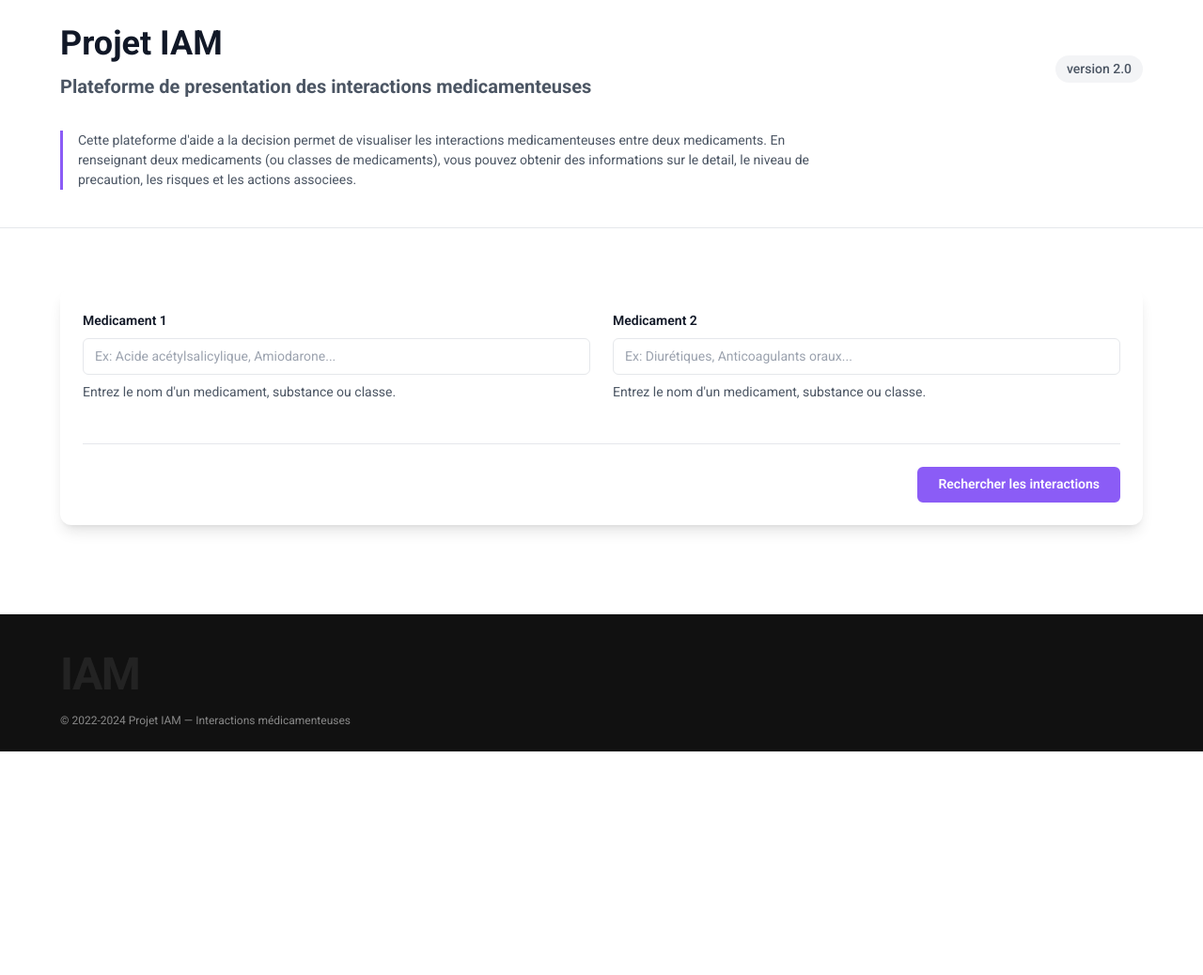
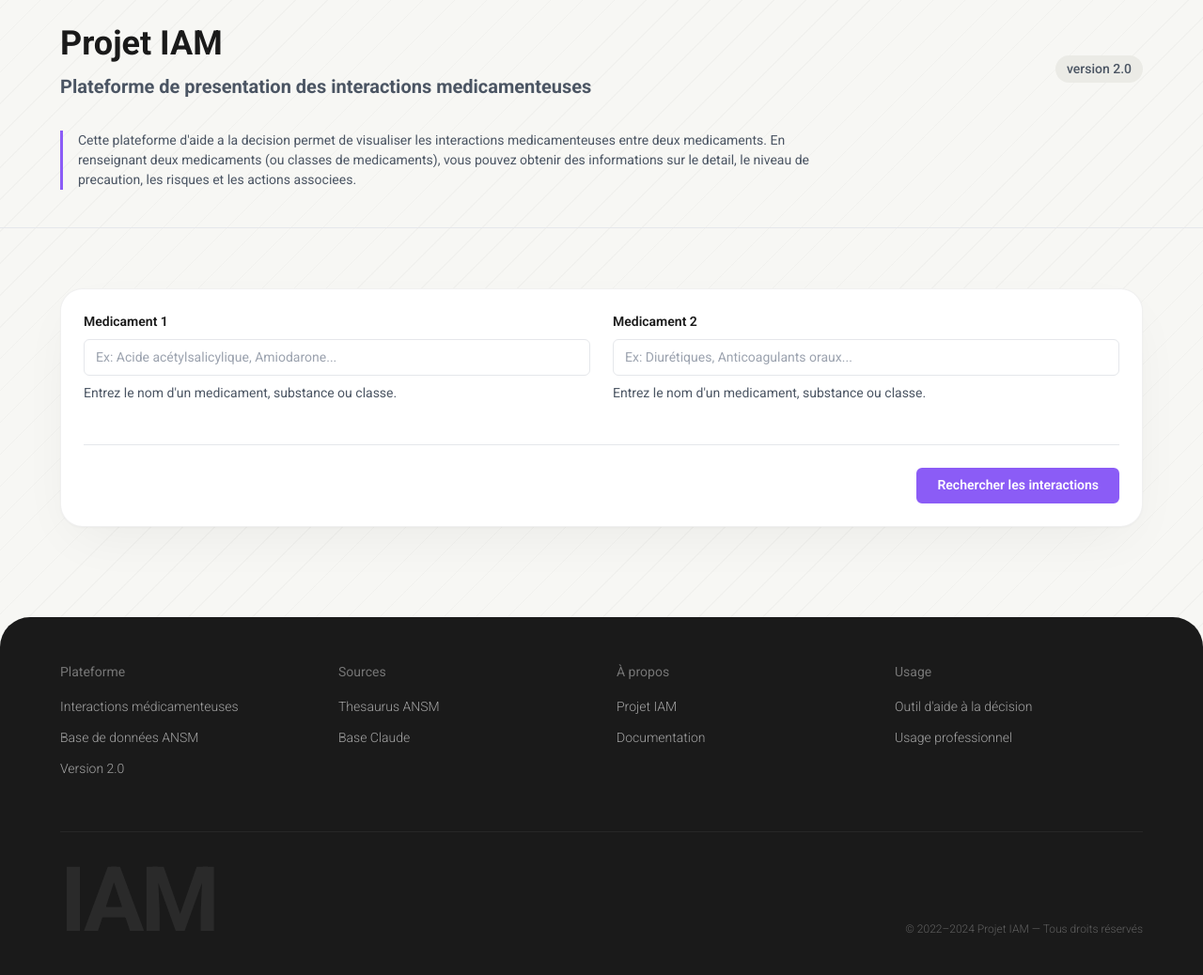
Before and after one commit to AmielDylan/projet-iam, a Flask app: page / in a window 1280 px wide. Shown: the whole page at 94% size. Before the commit the page ends 800 px from the top, so only its background shows below. Run offline with Flask 3, Linux system fonts and the light colour scheme.

Commit message:
Apply Paper.app aesthetic: warm background, diagonal texture, redesigned footer
- Background #F7F7F4 (warm off-white) matching Paper.app palette
- Fixed diagonal line texture via body::before (repeating-linear-gradient -45deg, 3% opacity)
- Selection highlight #E5E5DF warm tint
- Footer: dark #1A1A1A, rounded-top 2rem, 4-column links grid (Plateforme / Sources / À propos / Usage)
- Footer bottom: large faded IAM wordmark (opacity 7%) left, copyright right
- Form card: rounded-2xl, soft warm shadow, subtle warm border

Co-Authored-By: Claude Sonnet 4.6 <noreply@anthropic.com>

```diff
--- a/static/css/base.css
+++ b/static/css/base.css
@@ -164,8 +164,24 @@ button {
 
 /* Selection */
 ::selection {
-    background-color: var(--color-secondary);
-    color: var(--color-text-inverse);
+    background-color: #E5E5DF;
+    color: var(--color-text);
+}
+
+/* Paper diagonal texture — fixed so it doesn't scroll with content */
+body::before {
+    content: '';
+    position: fixed;
+    inset: 0;
+    pointer-events: none;
+    z-index: 0;
+    background-image: repeating-linear-gradient(
+        -45deg,
+        rgba(0, 0, 0, 0.025),
+        rgba(0, 0, 0, 0.025) 1px,
+        transparent 1px,
+        transparent 24px
+    );
 }
 
 /* Scrollbar styling (optional) */
--- a/static/css/layout.css
+++ b/static/css/layout.css
@@ -10,6 +10,8 @@
     display: flex;
     flex-direction: column;
     min-height: 100vh;
+    position: relative;
+    z-index: 1;
 }
 
 .main-content {
@@ -90,8 +92,9 @@
 
 .form-section {
     background-color: var(--color-surface);
-    border-radius: var(--radius-xl);
-    box-shadow: var(--shadow-lg);
+    border-radius: 1.5rem;
+    box-shadow: 0 20px 60px -15px rgba(0, 0, 0, 0.06), 0 1px 3px rgba(0, 0, 0, 0.04);
+    border: 1px solid rgba(0, 0, 0, 0.06);
     padding: var(--space-6);
     margin-bottom: var(--space-8);
 }
@@ -247,30 +250,63 @@
 
 .footer {
     flex-shrink: 0;
-    margin-top: auto;
-    background-color: var(--color-primary);
+    margin-top: var(--space-8);
+    background-color: #1A1A1A;
     color: rgba(255, 255, 255, 0.5);
+    border-radius: 2rem 2rem 0 0;
 }
 
-.footer-body {
-    padding: var(--space-10) 0 var(--space-6);
+.footer-grid {
+    display: grid;
+    grid-template-columns: repeat(4, 1fr);
+    gap: var(--space-8);
+    padding: var(--space-12) 0 var(--space-10);
+    border-bottom: 1px solid rgba(255, 255, 255, 0.06);
+}
+
+.footer-col__title {
+    font-size: var(--text-sm);
+    font-weight: var(--font-normal);
+    color: rgba(255, 255, 255, 0.4);
+    margin-bottom: var(--space-4);
+}
+
+.footer-col__list {
+    list-style: none;
+    padding: 0;
+    font-size: var(--text-sm);
+    font-weight: 300;
     display: flex;
     flex-direction: column;
+    gap: var(--space-3);
+    color: rgba(255, 255, 255, 0.6);
+}
+
+.footer-bottom {
+    display: flex;
+    align-items: flex-end;
+    justify-content: space-between;
+    padding: var(--space-6) 0 var(--space-8);
     gap: var(--space-4);
 }
 
 .footer-brand {
-    font-size: var(--text-5xl);
+    font-size: 6rem;
     font-weight: var(--font-extrabold);
-    color: rgba(255, 255, 255, 0.08);
-    letter-spacing: -0.03em;
+    color: rgba(255, 255, 255, 0.07);
+    letter-spacing: -0.04em;
     line-height: 1;
     display: block;
+    user-select: none;
 }
 
 .footer-copy {
     font-size: var(--text-xs);
+    color: rgba(255, 255, 255, 0.3);
+    font-weight: 300;
     margin: 0;
+    white-space: nowrap;
+    padding-bottom: 0.5rem;
 }
 
 /* ============================================
@@ -550,12 +586,23 @@
     }
 
     /* Footer */
-    .footer-body {
-        padding: var(--space-6) 0 var(--space-4);
+    .footer {
+        border-radius: 1.25rem 1.25rem 0 0;
+    }
+
+    .footer-grid {
+        grid-template-columns: repeat(2, 1fr);
+        gap: var(--space-6);
+        padding: var(--space-8) 0 var(--space-6);
+    }
+
+    .footer-bottom {
+        flex-direction: column;
+        align-items: flex-start;
     }
 
     .footer-brand {
-        font-size: var(--text-4xl);
+        font-size: 4rem;
     }
 
     /* Container padding */
--- a/static/css/variables.css
+++ b/static/css/variables.css
@@ -3,7 +3,7 @@
  */
 :root {
     /* Primary colors */
-    --color-primary: #111111;
+    --color-primary: #1A1A1A;
     --color-primary-light: #333333;
     --color-primary-dark: #000000;
 
@@ -31,12 +31,12 @@
 
     /* Neutral colors */
     --color-surface: #FFFFFF;
-    --color-surface-secondary: #F9FAFB;
-    --color-surface-tertiary: #F3F4F6;
-    --color-background: #FFFFFF;
+    --color-surface-secondary: #F4F4F0;
+    --color-surface-tertiary: #EBEBE6;
+    --color-background: #F7F7F4;
 
     /* Text colors */
-    --color-text: #111827;
+    --color-text: #1A1A1A;
     --color-text-secondary: #4B5563;
     --color-text-tertiary: #9CA3AF;
     --color-text-inverse: #FFFFFF;
--- a/templates/index.html
+++ b/templates/index.html
@@ -175,9 +175,40 @@
         <!-- Footer -->
         <footer class="footer">
             <div class="container">
-                <div class="footer-body">
+                <div class="footer-grid">
+                    <div>
+                        <p class="footer-col__title">Plateforme</p>
+                        <ul class="footer-col__list">
+                            <li>Interactions médicamenteuses</li>
+                            <li>Base de données ANSM</li>
+                            <li>Version 2.0</li>
+                        </ul>
+                    </div>
+                    <div>
+                        <p class="footer-col__title">Sources</p>
+                        <ul class="footer-col__list">
+                            <li>Thesaurus ANSM</li>
+                            <li>Base Claude</li>
+                        </ul>
+                    </div>
+                    <div>
+                        <p class="footer-col__title">À propos</p>
+                        <ul class="footer-col__list">
+                            <li>Projet IAM</li>
+                            <li>Documentation</li>
+                        </ul>
+                    </div>
+                    <div>
+                        <p class="footer-col__title">Usage</p>
+                        <ul class="footer-col__list">
+                            <li>Outil d'aide à la décision</li>
+                            <li>Usage professionnel</li>
+                        </ul>
+                    </div>
+                </div>
+                <div class="footer-bottom">
                     <span class="footer-brand">IAM</span>
-                    <p class="footer-copy">&copy; 2022-{{ now().year if now is defined else '2024' }} Projet IAM &mdash; Interactions médicamenteuses</p>
+                    <p class="footer-copy">&copy; 2022&ndash;{{ now().year if now is defined else '2024' }} Projet IAM &mdash; Tous droits réservés</p>
                 </div>
             </div>
         </footer>
```
